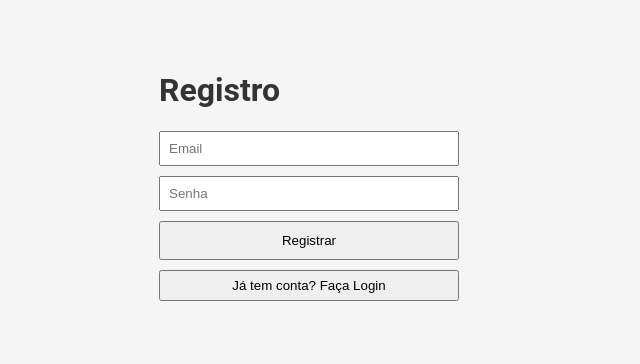
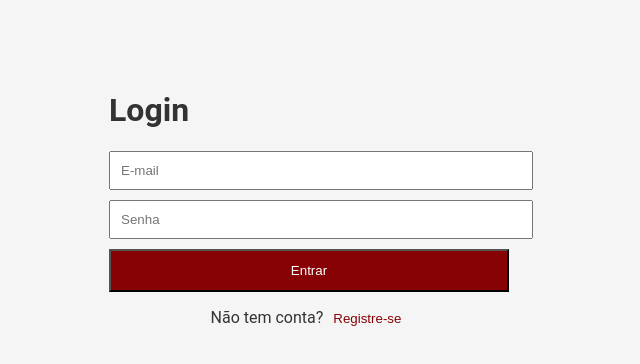
Before and after one commit to 1eduardosm/financeiro, a React (Create React App) app: page /login in a window 1280 px wide. Shown: the top 364 px of the page, without its empty margins (331-971 px from the left). Built offline with nearby package versions, Linux system fonts and the light colour scheme.

Commit message:
Funcionando

```diff
--- a/src/pages/Login.tsx
+++ b/src/pages/Login.tsx
@@ -5,177 +5,111 @@ import {
   createUserWithEmailAndPassword,
   signInWithEmailAndPassword
 } from "firebase/auth";
-import { doc, setDoc, getDoc, updateDoc } from "firebase/firestore";
+import { doc, setDoc, getDoc } from "firebase/firestore";
 
 export default function Login() {
   const [email, setEmail] = useState("");
   const [senha, setSenha] = useState("");
-  const [modo, setModo] = useState<"Login" | "Registro">("Registro");
-  const [fase, setFase] = useState<"loginRegistro" | "primeiraVez">("loginRegistro");
-  const [uidAtual, setUidAtual] = useState<string | null>(null);
-  const [parcelamentos, setParcelamentos] = useState<boolean | null>(null);
-
+  const [modo, setModo] = useState<"login" | "registro">("login");
   const navigate = useNavigate();
 
-  // Função que redireciona o usuário conforme o fluxo correto
-  const redirecionarUsuario = async (uid: string) => {
-    const userRef = doc(db, "usuarios", uid);
-    const userSnap = await getDoc(userRef);
+  // Registro de usuário
+  const handleRegistro = async (e: React.FormEvent) => {
+    e.preventDefault();
+    try {
+      const cred = await createUserWithEmailAndPassword(auth, email, senha);
+      const user = cred.user;
 
-    if (!userSnap.exists() || userSnap.data()?.saldo === undefined) {
-      // Usuário precisa configurar saldo inicial
+      // Cria doc inicial no Firestore
+      await setDoc(doc(db, "usuarios", user.uid), {
+        email: user.email,
+        criadoEm: new Date().toISOString(),
+        jaFezSetup: false,
+      });
+
+      alert("Conta registrada com sucesso!");
       navigate("/setup");
-      return;
-    }
-
-    const jaInformou = userSnap.data()?.jaInformouParcelamentos;
-    const temParcelamentos = userSnap.data()?.temParcelamentos;
-
-    if (jaInformou === false || jaInformou === undefined) {
-      // Usuário nunca informou → mostrar tela de primeira vez
-      setUidAtual(uid);
-      setFase("primeiraVez");
-    } else {
-      // Usuário já informou → ir direto para dashboard ou parcelamentos
-      if (temParcelamentos) {
-        navigate("/parcelamentos");
-      } else {
-        navigate("/dashboard");
-      }
+    } catch (err: any) {
+      alert("Erro ao registrar: " + err.message);
     }
   };
 
-  // Registro
-  const handleRegistro = async () => {
+  // Login de usuário
+  const handleLogin = async (e: React.FormEvent) => {
+    e.preventDefault();
     try {
-      const userCredential = await createUserWithEmailAndPassword(auth, email, senha);
-      const uid = userCredential.user.uid;
+      const cred = await signInWithEmailAndPassword(auth, email, senha);
+      const user = cred.user;
 
-      await setDoc(doc(db, "usuarios", uid), {
-        email: email,
-        saldo: 0,
-        jaInformouParcelamentos: false, // ainda não informou
-        temParcelamentos: null,          // null = sem escolha inicial
-        criadoEm: new Date()
-      });
+      // Verifica se já tem setup feito
+      const ref = doc(db, "usuarios", user.uid);
+      const snap = await getDoc(ref);
 
-      localStorage.setItem("userToken", uid);
-      setUidAtual(uid);
-      setFase("primeiraVez"); // força tela de primeira vez
-    } catch (error: any) {
-      console.error(error);
-      if (error.code === "auth/email-already-in-use") {
-        alert("Esse email já está em uso. Tente fazer login.");
-        setModo("Login");
-      } else if (error.code === "auth/weak-password") {
-        alert("Senha muito fraca. Use no mínimo 6 caracteres.");
+      if (snap.exists()) {
+        const dados = snap.data();
+        console.log("dado: ", dados)
+        if (dados.jaFezSetup) {
+          navigate("/dashboard"); // já configurado → dashboard
         } else {
-        alert("Erro ao registrar usuário: " + error.message);
+          navigate("/setup"); // não configurado ainda
         }
+      } else {
+        navigate("/setup");
+      }
+    } catch (err: any) {
+      alert("Erro ao fazer login: " + err.message);
     }
   };
 
-  // Login
-  const handleLogin = async () => {
-    try {
-      const userCredential = await signInWithEmailAndPassword(auth, email, senha);
-      const uid = userCredential.user.uid;
-
-      localStorage.setItem("userToken", uid);
-      await redirecionarUsuario(uid);
-    } catch (error: any) {
-      console.error(error);
-      if (error.code === "auth/user-not-found") {
-        alert("Usuário não encontrado. Verifique o email ou registre-se.");
-      } else if (error.code === "auth/wrong-password") {
-        alert("Senha incorreta. Tente novamente.");
-      } else {
-        alert("Erro ao fazer login: " + error.message);
-      }
-    }
-  };
-
-  // Confirmar escolha da primeira vez
-  const confirmarParcelamentos = async () => {
-    if (parcelamentos === null || !uidAtual) return alert("Selecione uma opção!");
-
-    const userRef = doc(db, "usuarios", uidAtual);
-    await updateDoc(userRef, {
-      temParcelamentos: parcelamentos,
-      jaInformouParcelamentos: true
-    });
-
-    // Redireciona após a escolha
-    navigate("/dashboard");
-  };
-
-  // Tela de primeira vez
-  if (fase === "primeiraVez") {
   return (
-      <div style={{ display: "flex", flexDirection: "column", width: "300px", margin: "50px auto" }}>
-        <h1>Você tem faturas ou compras parceladas pendentes?</h1>
-
-        <button
-          onClick={() => setParcelamentos(true)}
-          style={{
-            margin: "10px", padding: "10px",
-            backgroundColor: parcelamentos === true ? "#860204" : "#ccc",
-            color: "#fff"
-          }}
-        >
-          Sim
-        </button>
-
-        <button
-          onClick={() => setParcelamentos(false)}
-          style={{
-            margin: "10px", padding: "10px",
-            backgroundColor: parcelamentos === false ? "#860204" : "#ccc",
-            color: "#fff"
-          }}
-        >
-          Não tenho faturas ou parcelamentos pendentes
-        </button>
-
-        <button onClick={confirmarParcelamentos} style={{ marginTop: "20px", padding: "10px" }}>
-          Confirmar
-        </button>
-      </div>
-    );
-  }
-
-  // Tela de login/registro
-  return (
-    <div style={{ display: "flex", flexDirection: "column", width: "300px", margin: "50px auto" }}>
-      <h1>{modo === "Registro" ? "Registro" : "Login"}</h1>
-
+    <div style={{ maxWidth: "400px", margin: "50px auto", padding: "20px" }}>
+      <h1>{modo === "login" ? "Login" : "Registro"}</h1>
+      <form onSubmit={modo === "login" ? handleLogin : handleRegistro}>
         <input
           type="email"
-        placeholder="Email"
+          placeholder="E-mail"
           value={email}
           onChange={(e) => setEmail(e.target.value)}
-        style={{ marginBottom: "10px", padding: "8px" }}
+          style={{ width: "100%", padding: "10px", marginBottom: "10px" }}
         />
         <input
           type="password"
           placeholder="Senha"
           value={senha}
           onChange={(e) => setSenha(e.target.value)}
-        style={{ marginBottom: "10px", padding: "8px" }}
+          style={{ width: "100%", padding: "10px", marginBottom: "10px" }}
         />
+        <button
+          type="submit"
+          style={{ width: "100%", padding: "12px", backgroundColor: "#860204", color: "#fff" }}
+        >
+          {modo === "login" ? "Entrar" : "Registrar"}
+        </button>
+      </form>
 
-      {modo === "Registro" ? (
-        <button onClick={handleRegistro} style={{ padding: "10px" }}>Registrar</button>
+      <div style={{ marginTop: "15px", textAlign: "center" }}>
+        {modo === "login" ? (
+          <p>
+            Não tem conta?{" "}
+            <button
+              onClick={() => setModo("registro")}
+              style={{ border: "none", background: "transparent", color: "#860204", cursor: "pointer" }}
+            >
+              Registre-se
+            </button>
+          </p>
         ) : (
-        <button onClick={handleLogin} style={{ padding: "10px" }}>Entrar</button>
+          <p>
+            Já tem conta?{" "}
+            <button
+              onClick={() => setModo("login")}
+              style={{ border: "none", background: "transparent", color: "#860204", cursor: "pointer" }}
+            >
+              Faça login
+            </button>
+          </p>
         )}
-
-      <button
-        onClick={() => setModo(modo === "Registro" ? "Login" : "Registro")}
-        style={{ marginTop: "10px", padding: "6px" }}
-      >
-        {modo === "Registro" ? "Já tem conta? Faça Login" : "Não tem conta? Registre-se"}
-      </button>
+      </div>
     </div>
   );
 }
--- a/src/pages/Setup.tsx
+++ b/src/pages/Setup.tsx
@@ -126,16 +126,20 @@ export default function Setup() {
       return;
     }
     try {
+      // Se pelo menos 1 conta tiver parcelamentos ativos
+      const temAlgumParcelamento = contas.some((c) => c.temParcelamentos);
+
       await setDoc(
         doc(db, "usuarios", user.uid),
         {
           contas,
           dataInicio: new Date().toISOString(),
+          jaFezSetup: true, // 🔥 chave usada no login para redirecionar
         },
         { merge: true }
       );
       alert("Configuração salva com sucesso!");
-      navigate("/dashboard");
+      navigate("/Dashboard");
     } catch (error: any) {
       console.error(error);
       alert("Erro ao salvar configuração: " + error.message);
@@ -293,22 +297,19 @@ export default function Setup() {
             </button>
           </div>
           {contaAtual.faturas && contaAtual.faturas.length > 0 && (
-            <>
-              <h4>Faturas adicionadas:</h4>
             <ul>
               {contaAtual.faturas.map((f, i) => (
                 <li key={i}>
-                    R$ {f.valor.toFixed(2)} - Vencimento: {f.vencimento}
+                  R$ {f.valor.toFixed(2)} - {f.vencimento}
                 </li>
               ))}
             </ul>
-            </>
           )}
         </div>
       )}
 
       {contas.length > 0 && (
-        <button onClick={finalizarSetup} style={{ padding: "12px", marginTop: "20px" }}>
+        <button onClick={finalizarSetup} style={{ padding: "15px", backgroundColor: "#4caf50", color: "#fff" }}>
           Finalizar Configuração
         </button>
       )}
```
Lines whose indentation alone changed are shown as unchanged.
